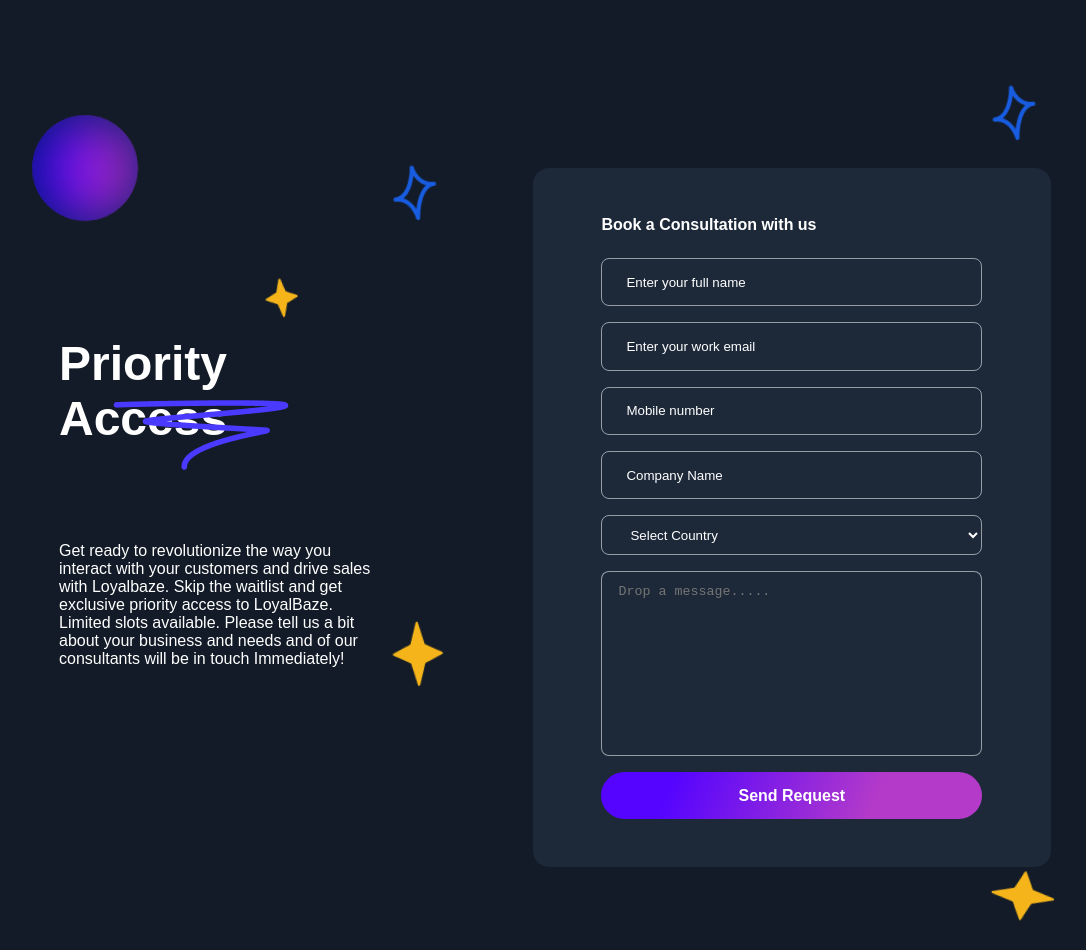
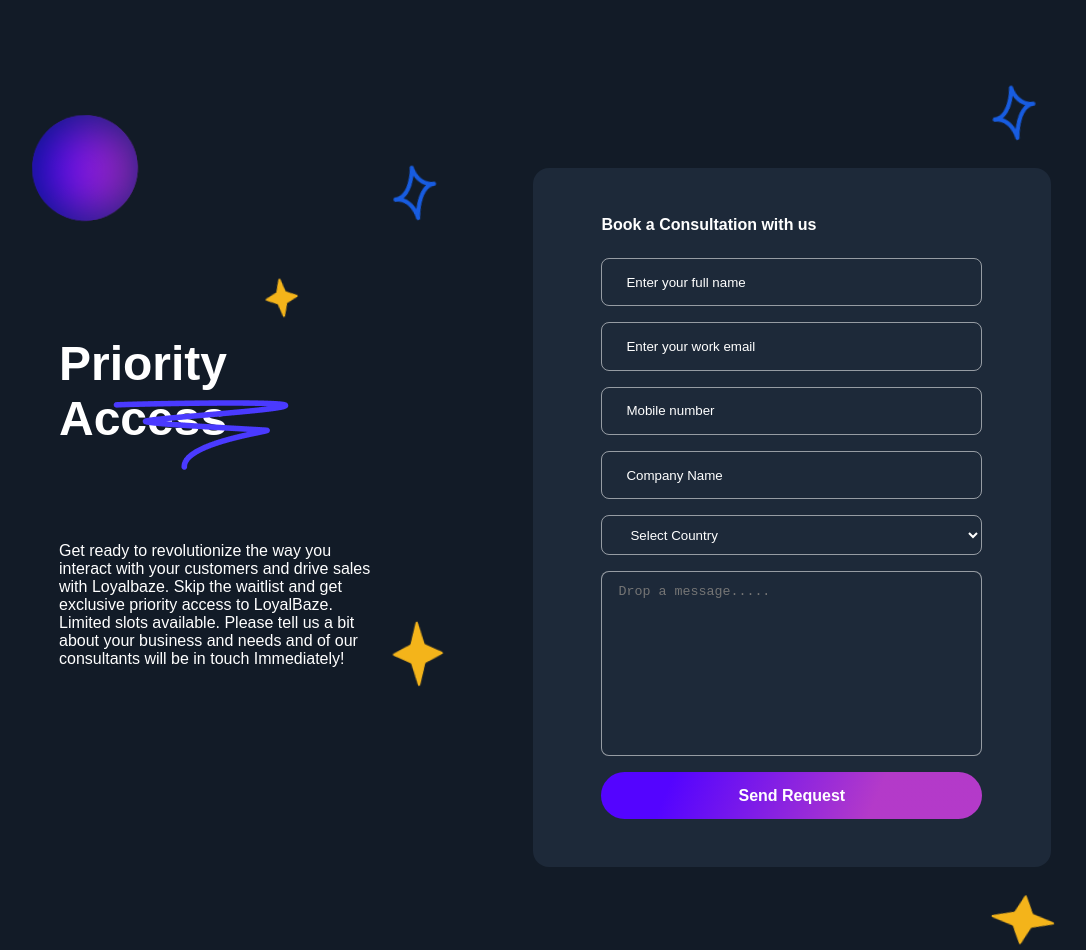
Before and after one commit to Farouk-ayo/yalbaze, a React (Create React App) app: page / in a window 1280 px wide. Shown: the part 800-1750 px from the top of the page, without its empty margins (117-1203 px from the left). Built offline with nearby package versions, Linux system fonts and the light colour scheme; a web font is replaced by a local one.

Commit message:
little fix

```diff
--- a/src/UI/Ui.module.css
+++ b/src/UI/Ui.module.css
@@ -117,7 +117,7 @@
 }
 .seventhStar {
   right: 9%;
-  top: 51.5rem;
+  top: 53rem;
   animation: rotation 7s 2s alternate-reverse infinite;
 }
 
```
